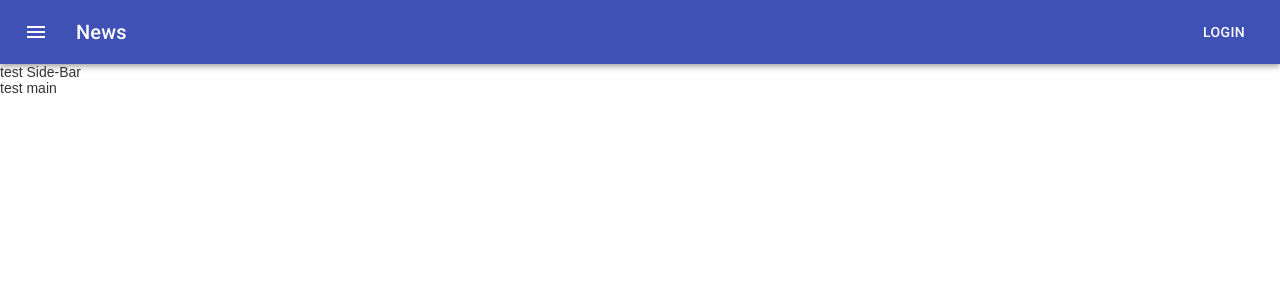
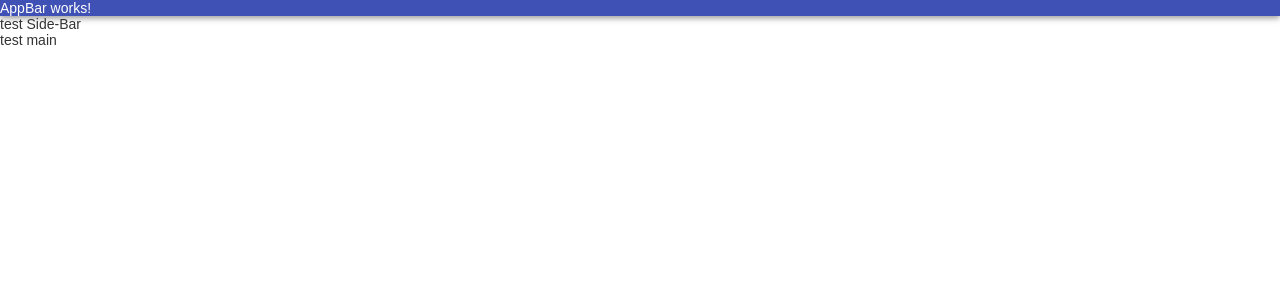
Before and after one commit to front-unicesumar-app/front-end-estoque, a React (Create React App) app: page / in a window 1280 px wide. Shown: the top 300 px of the page. Built offline with nearby package versions, Linux system fonts and the light colour scheme.

Commit message:
Remoção do material ui.

```diff
--- a/src/coponents/nav-bar/nav-bar.js
+++ b/src/coponents/nav-bar/nav-bar.js
@@ -28,15 +28,7 @@ function NavBar() {
     return (
       <div className={classes.root}>
       <AppBar position="static">
-        <Toolbar>
-          <IconButton edge="start" className={classes.menuButton} color="inherit" aria-label="Menu">
-            <MenuIcon />
-          </IconButton>
-          <Typography variant="h6" className={classes.title}>
-            News
-          </Typography>
-          <Button color="inherit">Login</Button>
-        </Toolbar>
+        <p>AppBar works!</p>
       </AppBar>
     </div>
     );
```
Also changed, not shown: 1 other file (tests, documents, lock files or other folders).
